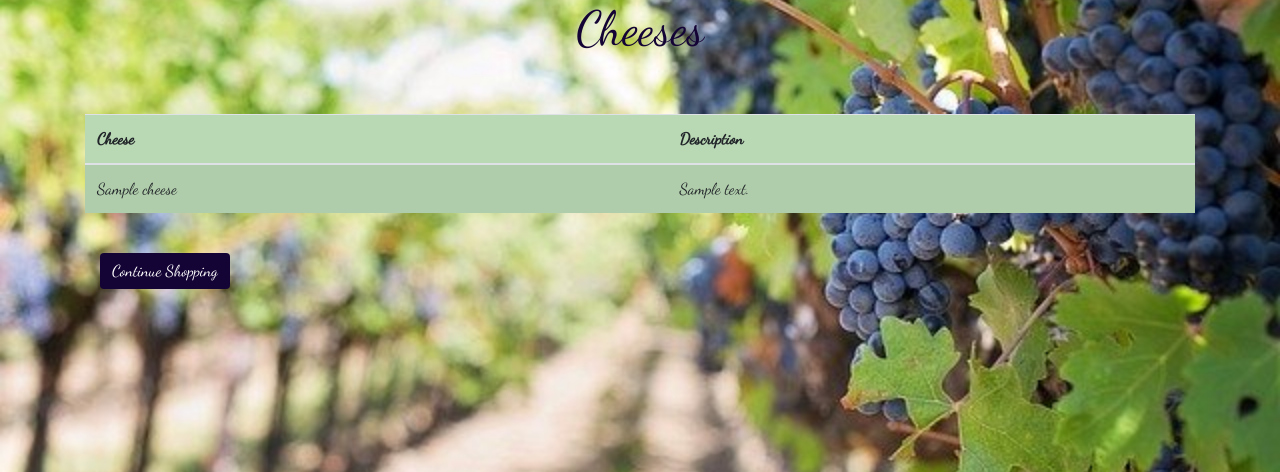
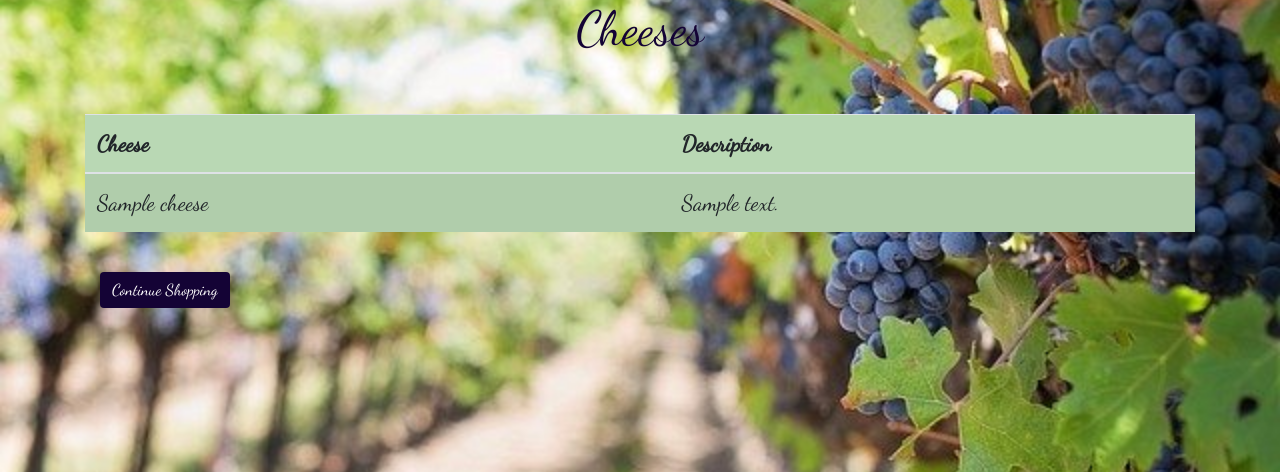
Before and after one commit to hob71/Grape-Escape-Ecom, a Django app: page /wines/cheeses/ in a window 1280 px wide. Shown: the part 224-696 px from the top of the page. Run offline with Django 3.2, Linux system fonts and the light colour scheme; tables that the repository leaves empty hold one stand-in row (values such as "Sample post"); some libraries are stand-ins or nearby versions.

Commit message:
Added font size

```diff
--- a/static/css/style.css
+++ b/static/css/style.css
@@ -146,6 +146,7 @@ a {
 
 .table {
     background-color: #b9d8b4;
+    font-size: 1.4rem;
 }
 
 @media (max-width: 992px) {
```
